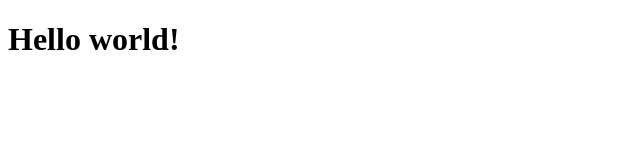
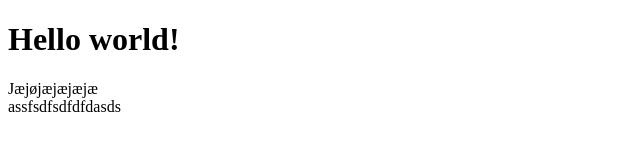
Before and after one commit to fof002/worflow-module1, a plain HTML site: page index.html in a window 1280 px wide. Shown: the whole page, without its empty margins (0-640 px from the left). Drawn offline with Linux system fonts and the light colour scheme.

Commit message:
added some sections

```diff
--- a/index.html
+++ b/index.html
@@ -8,5 +8,7 @@
   </head>
   <body>
     <h1>Hello world!</h1>
+    <section>Jæjøjæjæjæjæ</section>
+    <section>assfsdfsdfdfdasds</section>
   </body>
 </html>
```
